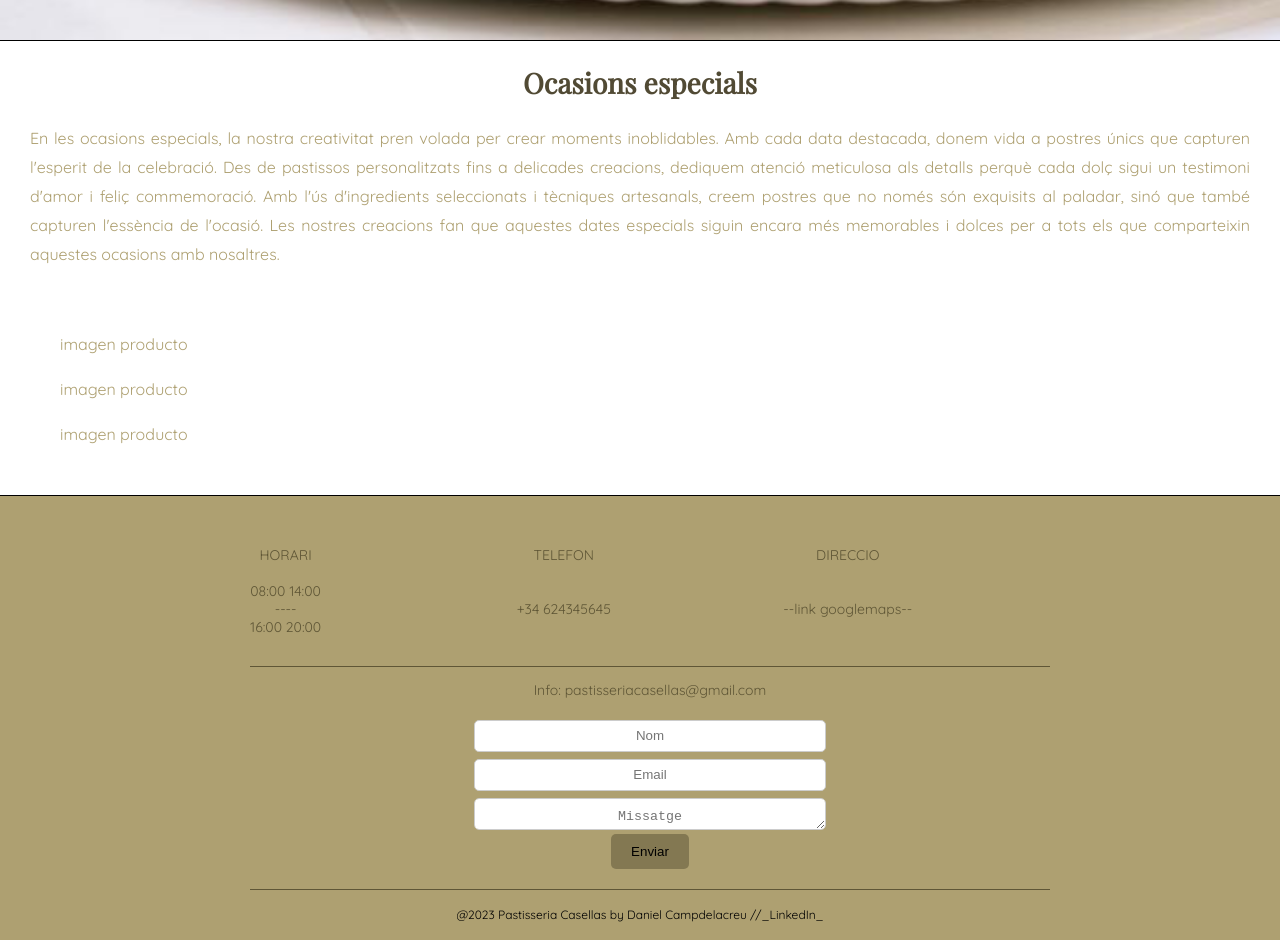
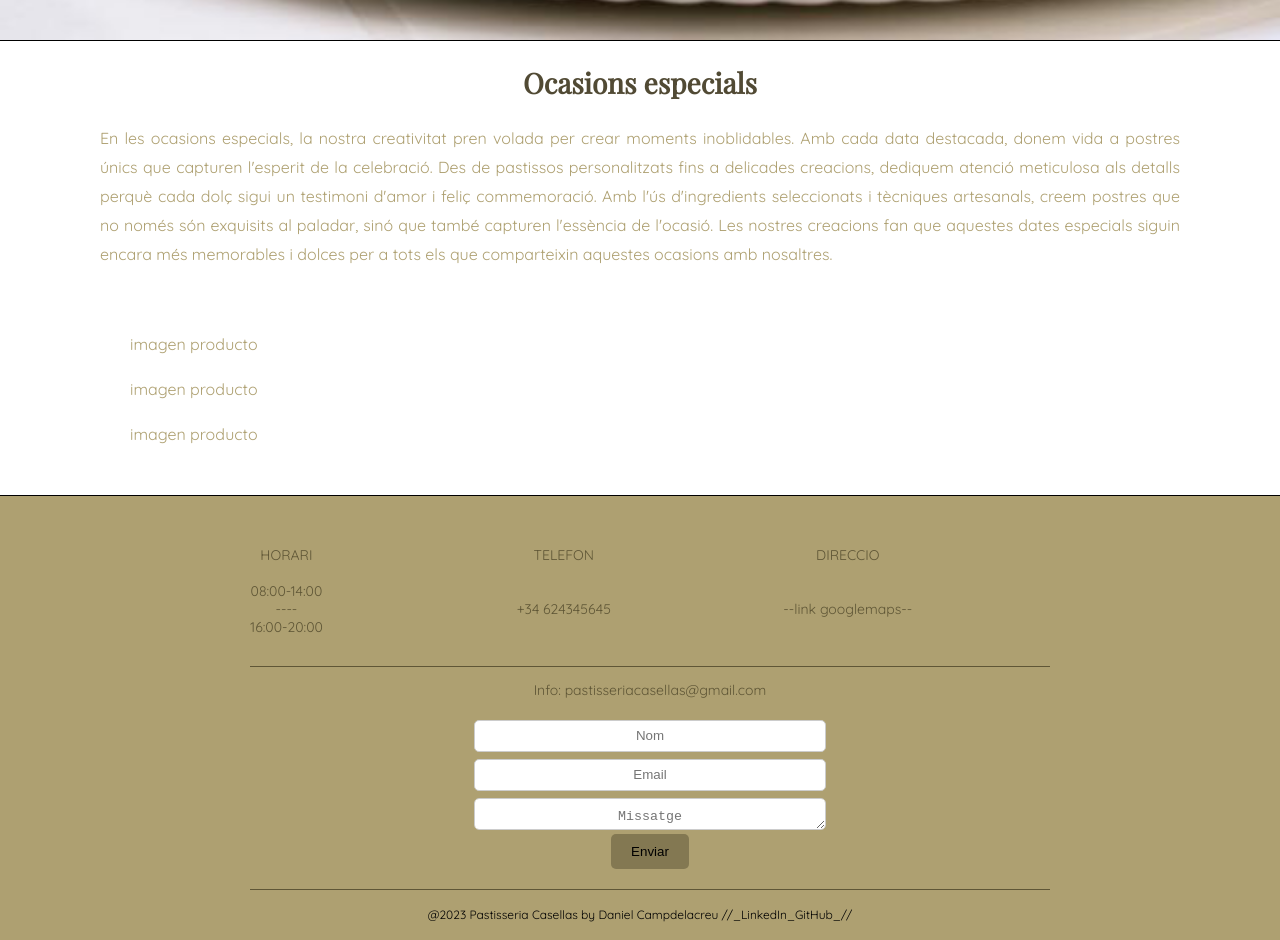
Before and after one commit to danicampdelacreu/pasteleria-casellas_react.js, a React (Create React App) app: page /days in a window 1280 px wide. Shown: the part 520-1460 px from the top of the page. Built offline with nearby package versions, Linux system fonts and the light colour scheme.

Commit message:
Optimizando tamaños y detalles de tamaño Tablet

```diff
--- a/src/components/footer/Footer.jsx
+++ b/src/components/footer/Footer.jsx
@@ -2,9 +2,6 @@ import React, { useRef } from 'react';
 import emailjs from '@emailjs/browser';
 
 import './Footer.css'
-
-import linkedin from '../../assets/img/linkedin.jpeg';
-import github from '../../assets/img/github.png';
 
 export default function Footer() {
 
@@ -40,8 +37,8 @@ export default function Footer() {
             <div className='footerContent'>
                 <div className='footerContacto'>
                     <div className='footerHorario'>
-                        <p>HORARI <br /><br />08:00 14:00<br />
-                            ---- <br /> 16:00  20:00</p>
+                        <p>HORARI <br /><br />08:00-14:00<br />
+                            ---- <br /> 16:00-20:00</p>
                     </div>
                     <div className='footerTelefon'>
                         <p>TELEFON<br /> <br/> <br />  +34 624345645</p>
@@ -82,7 +79,11 @@ export default function Footer() {
                         @2023 Pastisseria Casellas by Daniel Campdelacreu //
                         <a href=
                             "https://linkedin.com/in/danicampdelacreu-developer">
-                            _LinkedIn_
+                            _LinkedIn
+                        </a>
+                        <a href=
+                        "https://github.com/danicampdelacreu">
+                            _GitHub_//
                         </a>
                     </p>
 
--- a/src/routes/bebidas/Bebidas.css
+++ b/src/routes/bebidas/Bebidas.css
@@ -23,8 +23,8 @@
 .drinksGeneral p {
     text-align: justify;
     line-height: 1.8;
-    margin-left: 30px;
-    margin-right: 30px;
+    margin-left: 100px;
+    margin-right: 100px;
     font-size: 16px;
     color: #aea071;
     font-family: 'Quicksand', sans-serif;
@@ -38,10 +38,8 @@
     margin: auto;
     width: 250px;
     height: 250px;
-    margin-bottom: 80px;
-    margin-left: 200px;
-    margin-right: 40px;
-    transition: filter 0.5s ease;
+    margin-bottom: 100px;
+
 }
 
 
--- a/src/routes/brioxeria/Brioxeria.css
+++ b/src/routes/brioxeria/Brioxeria.css
@@ -23,8 +23,8 @@
 .briGeneral p {
     text-align: justify;
     line-height: 1.8;
-    margin-left: 30px;
-    margin-right: 30px;
+    margin-left: 100px;
+    margin-right: 100px;
     font-size: 16px;
     color: #aea071;
     font-family: 'Quicksand', sans-serif;
--- a/src/routes/dias/Dias.css
+++ b/src/routes/dias/Dias.css
@@ -23,8 +23,8 @@
 .daysGeneral p {
     text-align: justify;
     line-height: 1.8;
-    margin-left: 30px;
-    margin-right: 30px;
+    margin-left: 100px;
+    margin-right: 100px;
     font-size: 16px;
     color: #aea071;
     font-family: 'Quicksand', sans-serif;
--- a/src/routes/pasteleria/Pasteleria.css
+++ b/src/routes/pasteleria/Pasteleria.css
@@ -22,8 +22,8 @@
 .pasteGeneral p {
     text-align: justify;
     line-height: 1.8;
-    margin-left: 30px;
-    margin-right: 30px;
+    margin-left: 100px;
+    margin-right: 100px;
     font-size: 16px;
     color: #aea071;
     font-family: 'Quicksand', sans-serif;
--- a/src/routes/reposteria/Reposteria.css
+++ b/src/routes/reposteria/Reposteria.css
@@ -23,8 +23,8 @@
 .repoGeneral p {
     text-align: justify;
     line-height: 1.8;
-    margin-left: 30px;
-    margin-right: 30px;
+    margin-left: 100px;
+    margin-right: 100px;
     font-size: 16px;
     color: #aea071;
     font-family: 'Quicksand', sans-serif;
--- a/src/routes/team/Team.css
+++ b/src/routes/team/Team.css
@@ -30,8 +30,8 @@
 .teamGeneral p {
     text-align: justify;
     line-height: 1.8;
-    margin-left: 30px;
-    margin-right: 30px;
+    margin-left: 100px;
+    margin-right: 100px;
     font-size: 16px;
     color: #aea071;
     font-family: 'Quicksand', sans-serif;
```
